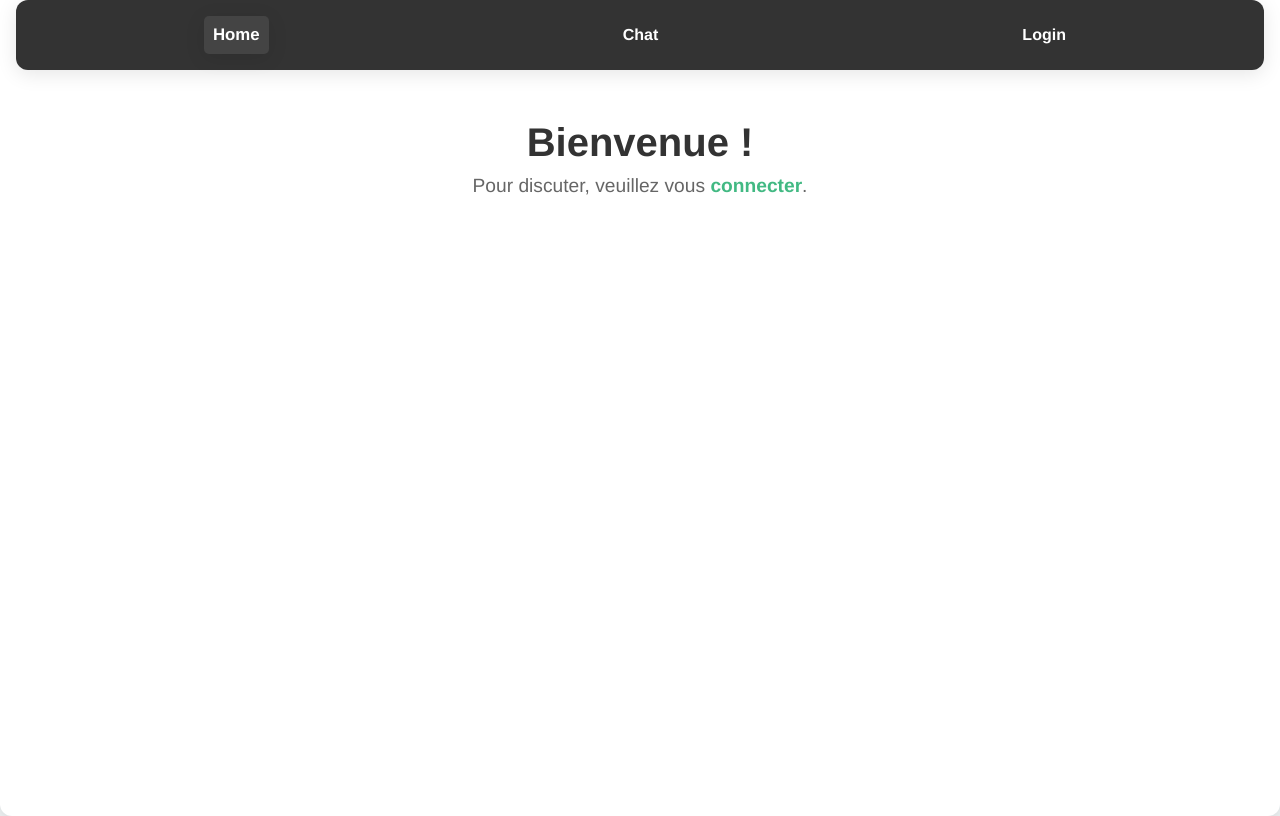
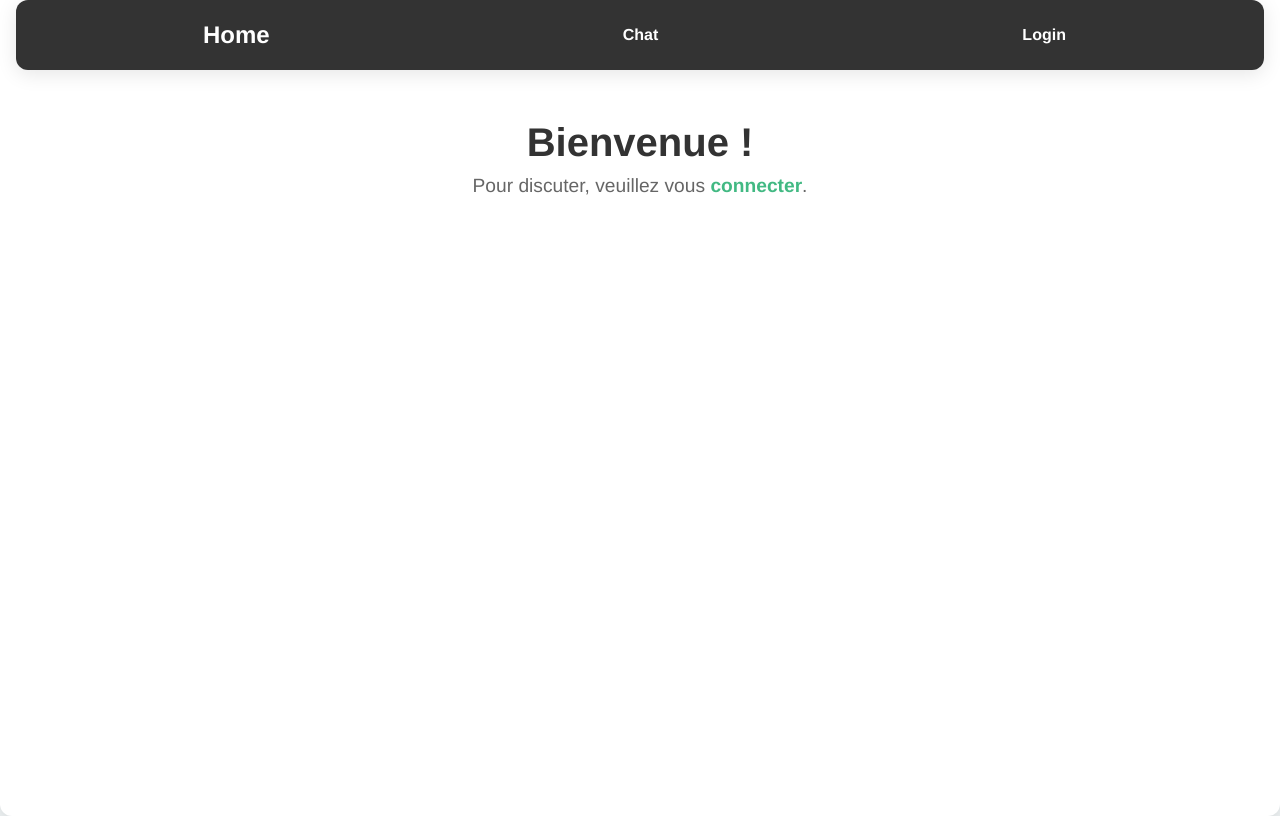
Before and after one commit to sirthirrygolooo/miniProjetCW, a Vue app in the folder frontend/: page /home in a window 1280 px wide. In both pictures the pointer is over the item "Home". Built offline with nearby package versions, Linux system fonts and the light colour scheme; no server answers.

Commit message:
dsfsdfds

```diff
--- a/frontend/src/components/NavBarComponent.vue
+++ b/frontend/src/components/NavBarComponent.vue
@@ -66,9 +66,7 @@ nav li {
 }
 
 nav li:hover {
-  background-color: #444;
-  border-radius: 5px;
-  box-shadow: 0 4px 20px rgba(0, 0, 0, 0.1);
+  background-color: transparent;
 }
 
 nav a {
@@ -79,7 +77,7 @@ nav a {
 }
 
 nav a:hover {
-  transform: scale(1.05);
+  transform: scale(1.5);
   transition: all 0.3s ease;
 }
 
@@ -95,5 +93,8 @@ button {
 
 button:hover {
   background: #ff1f3f;
+  transform: scale(1.05);
+  transition: all 0.3s ease;
+  box-shadow: 0 4px 20px rgba(0, 0, 0, 0.1);
 }
 </style>
```
